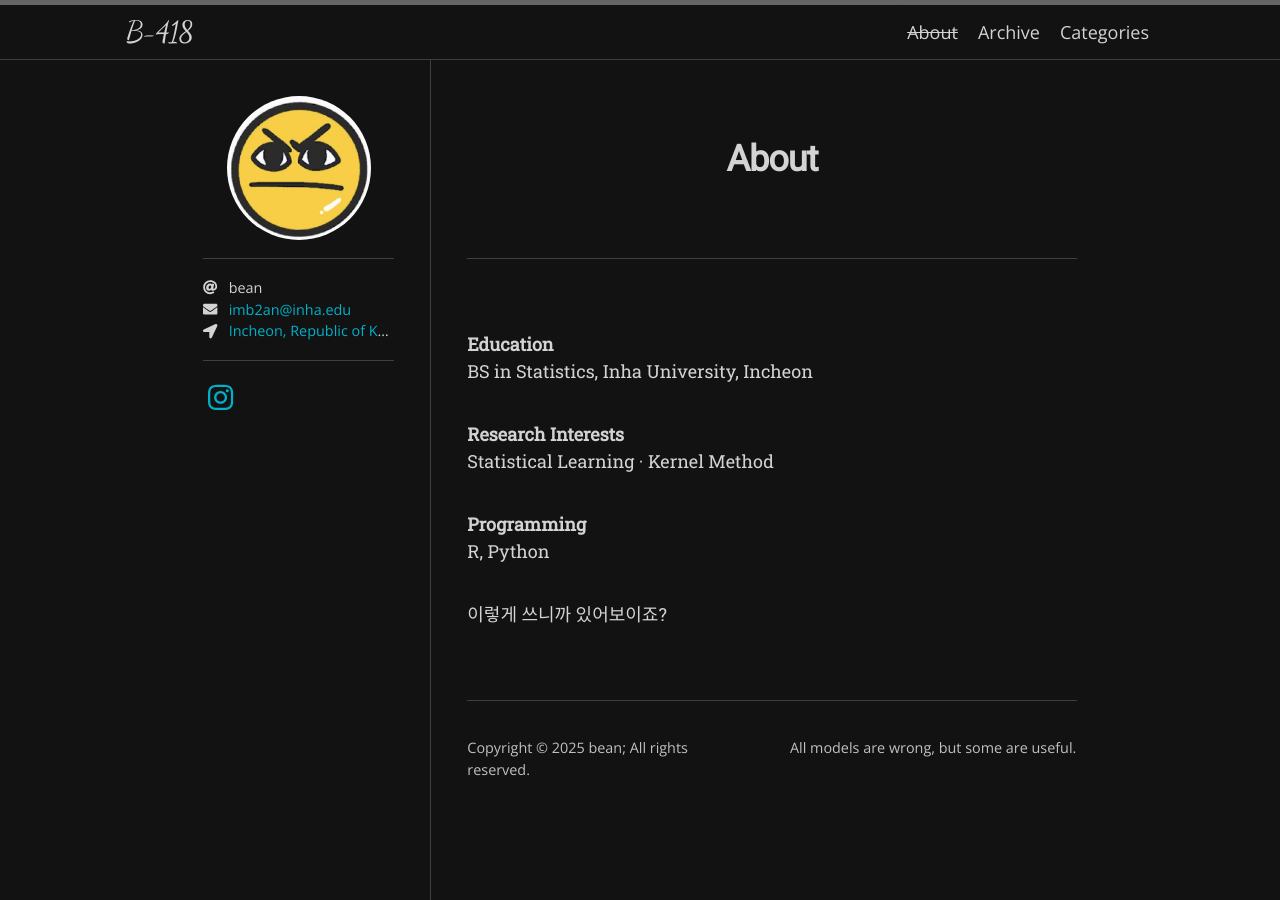
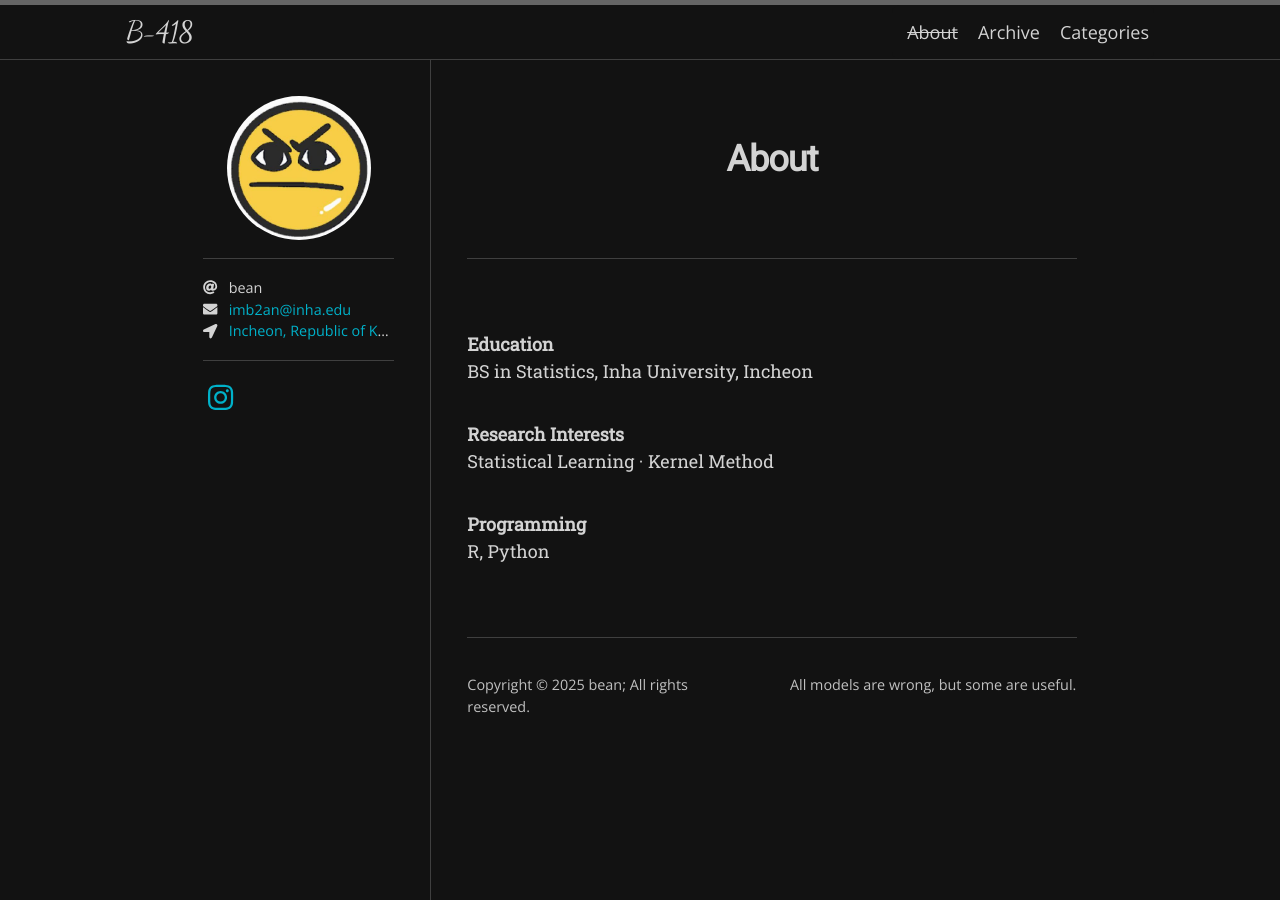
Before and after one commit to B-4l8/B-4l8.github.io, a Jekyll site: the page built from about.md, in a window 1280 px wide. Built offline with Jekyll 4.4.1, drawn with Linux system fonts in a browser that asks for light colours; nearby versions of some CDN libraries; some web fonts are replaced.

Commit message:
index,about

```diff
--- a/about.md
+++ b/about.md
@@ -12,5 +12,3 @@ Statistical Learning · Kernel Method
 
 **Programming**
 R, Python
-
-이렇게 쓰니까 있어보이죠?
```
